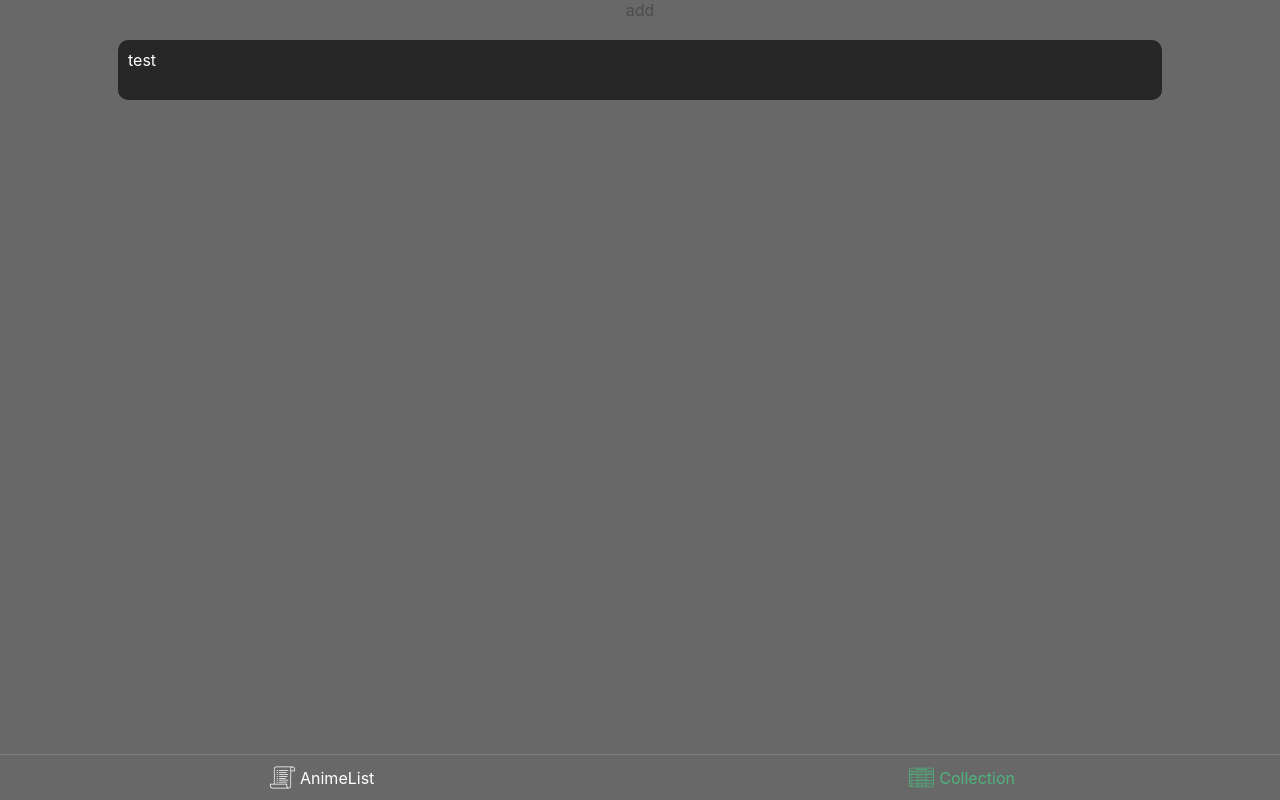
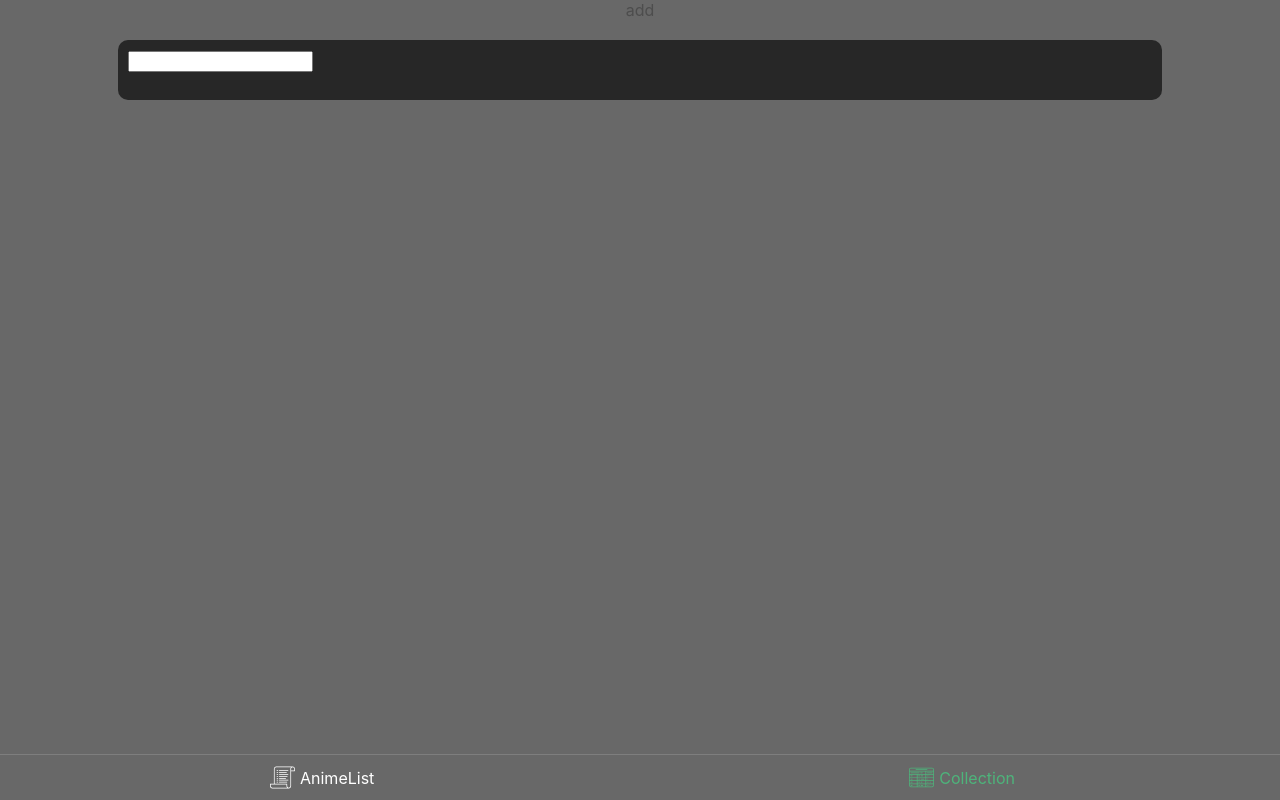
Before and after one commit to wandasyahputra/animelist, a React (Create React App) app: page /collection in a window 1280 px wide. Built offline with nearby package versions, Linux system fonts and the light colour scheme.

Commit message:
prepare modal

```diff
--- a/src/pages/collection.tsx
+++ b/src/pages/collection.tsx
@@ -2,6 +2,7 @@ import React from 'react'
 import ItemThumbnail from '../components/itemThumbnail/itemThumbnail';
 import { css } from '@emotion/css'
 import Modal from '../components/modal/modal';
+import ModalCreate from './modalCreate';
 
 interface CollectionProp {
   title: string;
@@ -32,12 +33,10 @@ function CollectionList() {
   `
   return (
     <div className={collectionListStyle}>
-      <Modal
+      <ModalCreate
         show={showModal}
         close={toggleModal}
-      >
-        test
-      </Modal>
+      />
       <div onClick={()=> toggleModal(true)}>add</div>
       {data.map(item =>
         <ItemThumbnail
--- /dev/null
+++ b/src/pages/modalCreate.tsx
@@ -0,0 +1,23 @@
+import React from 'react'
+import Modal from '../components/modal/modal'
+
+interface ModalCreateProps {
+  show: boolean,
+  close: (e: boolean) => void
+}
+
+function ModalCreate({
+  show,
+  close
+}:ModalCreateProps):React.ReactElement<ModalCreateProps> {
+  return (
+    <Modal
+      show={show}
+      close={close}
+    >
+      <input />
+    </Modal>
+
+  )
+}
+export default ModalCreate
```
